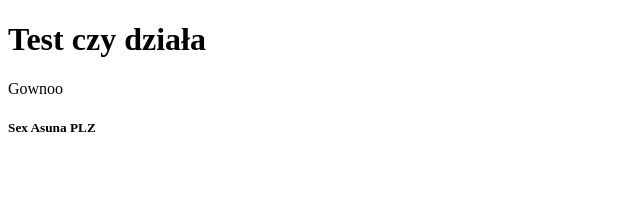
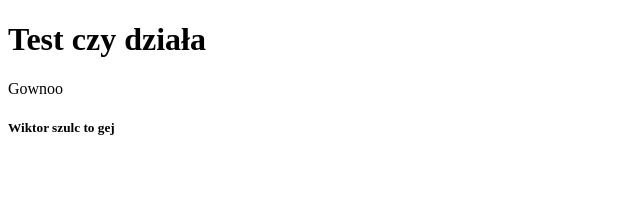
Before and after one commit to SzamockiP/InwentaryzatorAMW, a React (Create React App) app in the folder client/: page / in a window 1280 px wide. Shown: the top 210 px of the page, without its empty margins (0-640 px from the left). Built offline with nearby package versions, Linux system fonts and the light colour scheme.

Commit message:
srakulec41

```diff
--- a/client/src/App.css
+++ b/client/src/App.css
@@ -0,0 +1,3 @@
+main{
+    background-color: red;
+}
--- a/client/src/App.js
+++ b/client/src/App.js
@@ -5,7 +5,7 @@ function App() {
     <div className="App">
       <h1>Test czy działa</h1>
       <p>Gownoo</p>
-      <h5>Sex Asuna PLZ</h5>
+      <h5>Wiktor szulc to gej</h5>
     </div>
   );
 }
```
